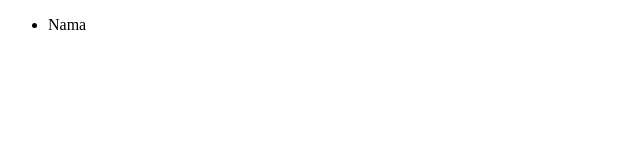
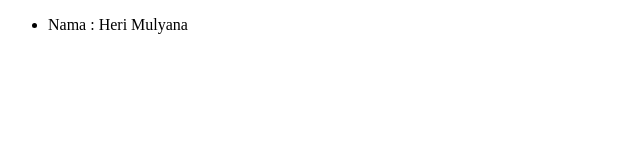
Before and after one commit to HeriMulyana28/latihan1-git, a plain HTML site: page index.html in a window 1280 px wide. Shown: the whole page, without its empty margins (0-640 px from the left). Drawn offline with Linux system fonts and the light colour scheme.

Commit message:
mengubah

```diff
--- a/index.html
+++ b/index.html
@@ -8,7 +8,7 @@
 </head>
 <body>
     <ul>
-        <li>Nama</li>
+        <li>Nama  : Heri Mulyana</li>
     </ul>
 </body>
 </html>
```
